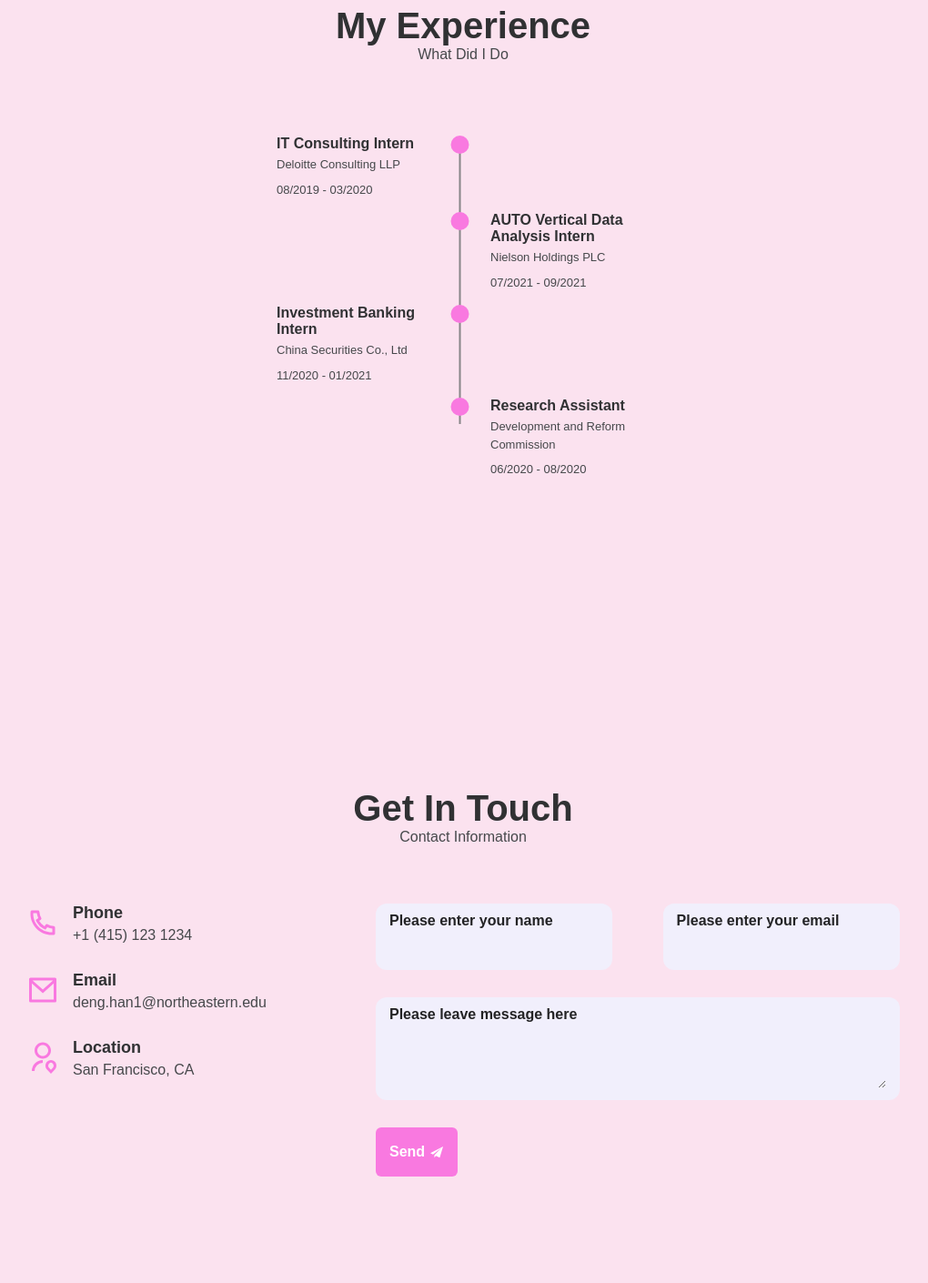
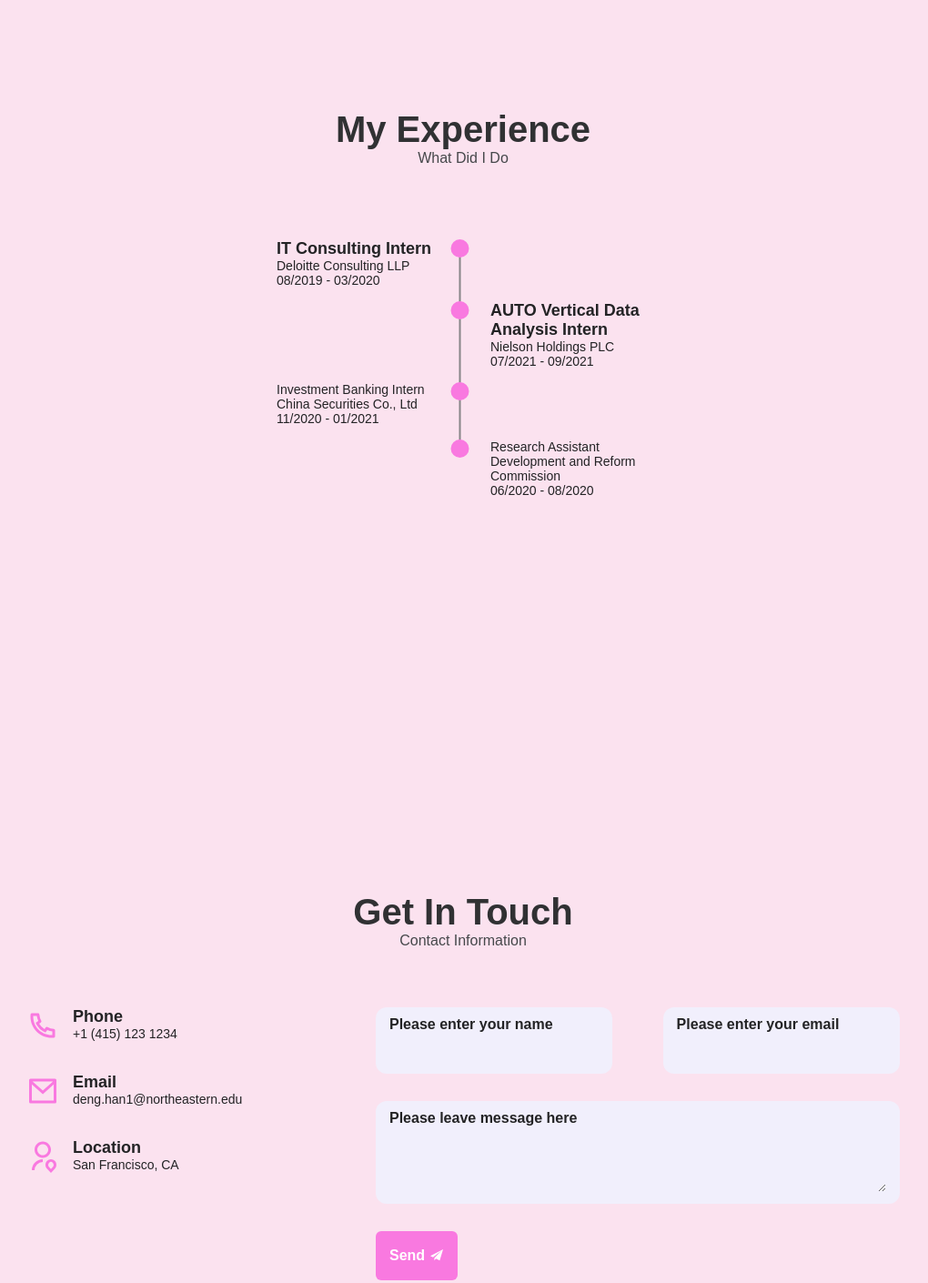
Before and after one commit to sylony/Han-Deng-s-HomePage, a website: page other.html in a window 1280 px wide. Shown: the part 920-2330 px from the top of the page at 91% size, without its empty margins (131-1151 px from the left). Drawn offline with Linux system fonts and the light colour scheme; files whose address does not match are found by name; a web font is replaced by a local one.

Commit message:
Add files via upload

```diff
--- a/index.html
+++ b/index.html
@@ -9,7 +9,7 @@
     <link rel="stylesheet" href="/style/style.css" />
     <!-- import icon -->
     <script src="js/iconfont.js"></script>
-    <style type="text/css">
+    <style>
       .icon {
         width: 1em;
         height: 1em;
@@ -28,7 +28,7 @@
     <!-- header and navigation bar -->
     <header>
       <div class="in-container">
-        <h1 class="logo-text">Han Deng</h1>
+        <div class="logo-text">Han Deng</div>
         <nav class="top-nav">
           <ul class="top-nav-list">
             <li><a href="#home" class="smooth-scroll">Home</a></li>
@@ -44,9 +44,9 @@
       <!-- home -->
       <div class="page page-home" id="home">
         <div class="page-home-left">
-          <h2 class="page-home-title">Hi, I'am Han</h2>
-          <section class="page-home-work">From CHINA to USA,</section>
-          <section class="page-home-intro">A NEUer, A CS align student, Maybe a future software development engineer.</section>
+          <div class="page-home-title">Hi, I'am Han</div>
+          <div class="page-home-work">From CHINA to USA,</div>
+          <div class="page-home-intro section">A NEUer, A CS align student, Maybe a future software development engineer.</div>
           <!-- contact -->
           <button class="btn" onclick="location.href='other.html#contact'">
             Contact me
@@ -64,6 +64,6 @@
         </div>
       </div>
     </div>
+    <script src="index.js" type="module"></script>
   </body>
- <script src="index.js" type="module"></script>
 </html>
--- a/other.html
+++ b/other.html
@@ -9,13 +9,17 @@
     <link rel="stylesheet" href="/style/style.css" />
     <!-- import icon -->
     <script src="js/iconfont.js"></script>
-    <style type="text/css">
+    <style>
       .icon {
         width: 1em;
         height: 1em;
         vertical-align: -0.15em;
         fill: currentColor;
         overflow: hidden;
+      }
+      .h3{
+        font-size: 18px;
+        font-weight: 600;
       }
     </style>
   </head>
@@ -43,10 +47,10 @@
     <div class="main">
       <!-- introduction -->
       <div class="page page-intro" id="about">
-        <section class="page-title">
-          <h2 class="page-title-main">About Me</h2>
-          <section class="page-title-subtitle">My Introduction</section>
-        </section>
+        <div class="page-title">
+          <div class="page-title-main">About Me</div>
+          <div class="page-title-subtitle">My Introduction</div>
+        </div>
         <div class="page-intro-wrapper">
           <div class="left-img">
             <img
@@ -55,19 +59,21 @@
             />
           </div>
           <div class="right-content">
-            </section class="content-intro">
+            <div class="content-intro" >
               After finishing my bachelor degree of Management and Economics,
               I decided to pursue a Master degree in Computer Science at Northeastern University,
               Now I have solid foundation in computer science, I am proficient in many languages such as python, java, C, R, HTML/CSS, javascript
+            </div>
+          </div>
         </div>
       </div>
 
       <!-- personal experience -->
       <div class="page page-resume" id="experience">
-        <section class="page-title">
-          <h2 class="page-title-main">My Experience</h2>
-          <section class="page-title-subtitle">What Did I Do</section>
-        </section>
+        <div class="page-title">
+          <div class="page-title-main">My Experience</div>
+          <div class="page-title-subtitle">What Did I Do</div>
+        </div>
         <!-- personal experience change -->
         <div class="resume-change-list">
           <div class="resume-change-item active" data-type="work">
@@ -77,30 +83,30 @@
           <div class="tree-node-list" id="resume_nodeList">
             <div class="tree-node-item">
               <div class="content-wrapper">
-                <h3>IT Consulting Intern</h3>
-                <section>Deloitte Consulting LLP</section>
-                <section class="work-time">08/2019 - 03/2020</section>
+                <div class="h3">IT Consulting Intern</div>
+                <div>Deloitte Consulting LLP</div>
+                <div class="work-time">08/2019 - 03/2020</div>
               </div>
             </div>
             <div class="tree-node-item">
               <div class="content-wrapper">
-                <h3>AUTO Vertical Data Analysis Intern</h3>
-                <section>Nielson Holdings PLC</section>
-                <section class="work-time">07/2021 - 09/2021</section>
+                <div class="h3">AUTO Vertical Data Analysis Intern</div>
+                <div>Nielson Holdings PLC</div>
+                <div class="work-time">07/2021 - 09/2021</div>
               </div>
             </div>
             <div class="tree-node-item">
               <div class="content-wrapper">
-                <h3>Investment Banking Intern</h3>
-                <section>China Securities Co., Ltd</section>
-                <section class="work-time">11/2020 - 01/2021</section>
+                <div>Investment Banking Intern</div>
+                <div>China Securities Co., Ltd</div>
+                <div class="work-time">11/2020 - 01/2021</div>
               </div>
             </div>
             <div class="tree-node-item">
               <div class="content-wrapper">
-                <h3>Research Assistant</h3>
-                <section>Development and Reform Commission</section>
-                <section class="work-time">06/2020 - 08/2020</section>
+                <div>Research Assistant</div>
+                <div>Development and Reform Commission</div>
+                <div class="work-time">06/2020 - 08/2020</div>
               </div>
             </div>
           </div>
@@ -110,10 +116,10 @@
       <!-- contact -->
       <div class="page page-contact" id="contact">
         <!-- title -->
-        <section class="page-title">
-          <h2 class="page-title-main">Get In Touch</h2>
-          <section class="page-title-subtitle">Contact Information</section>
-        </section>
+        <div class="page-title">
+          <div class="page-title-main">Get In Touch</div>
+          <div class="page-title-subtitle">Contact Information</div>
+        </div>
         <div class="contact-info">
           <!-- personal info -->
           <div class="info-left">
@@ -124,8 +130,8 @@
                 </svg>
               </div>
               <div class="info-content">
-                <h3>Phone</h3>
-                <section>+1 (415) 123 1234</section>
+                <div class="h3">Phone</div>
+                <div>+1 (415) 123 1234</div>
               </div>
             </div>
             <div class="info-left-item">
@@ -135,8 +141,8 @@
                 </svg>
               </div>
               <div class="info-content">
-                <h3>Email</h3>
-                <section>deng.han1@northeastern.edu</section>
+                <div class="h3">Email</div>
+                <div>deng.han1@northeastern.edu</div>
               </div>
             </div>
             <div class="info-left-item">
@@ -146,27 +152,27 @@
                 </svg>
               </div>
               <div class="info-content">
-                <h3>Location</h3>
-                <section>San Francisco, CA</section>
+                <div class="h3">Location</div>
+                <div>San Francisco, CA</div>
               </div>
             </div>
           </div>
           <!-- right form -->
           <div class="info-right">
-            <form action="1">
+            <form>
               <div class="name-and-email">
                 <div class="form-item">
                   <label for="name">Please enter your name</label>
-                  <input id="name" />
+                  <input id="name" type="text" />
                 </div>
                 <div class="form-item">
                   <label for="email">Please enter your email</label>
-                  <input id="email" />
+                  <input id="email" type="text" />
                 </div>
               </div>
               <div class="form-item">
                 <label for="message">Please leave message here</label>
-                <textarea cols="20" rows="4" placeholder=""></textarea>
+                <textarea id="message" cols="20" rows="4"></textarea>
               </div>
               <div>
                 <button class="btn">
@@ -181,5 +187,6 @@
         </div>
       </div>
     </div>
-  </body><script src="index.js" type="module"></script>
+    <script src="index.js" type="module"></script>
+  </body>
 </html>
```
